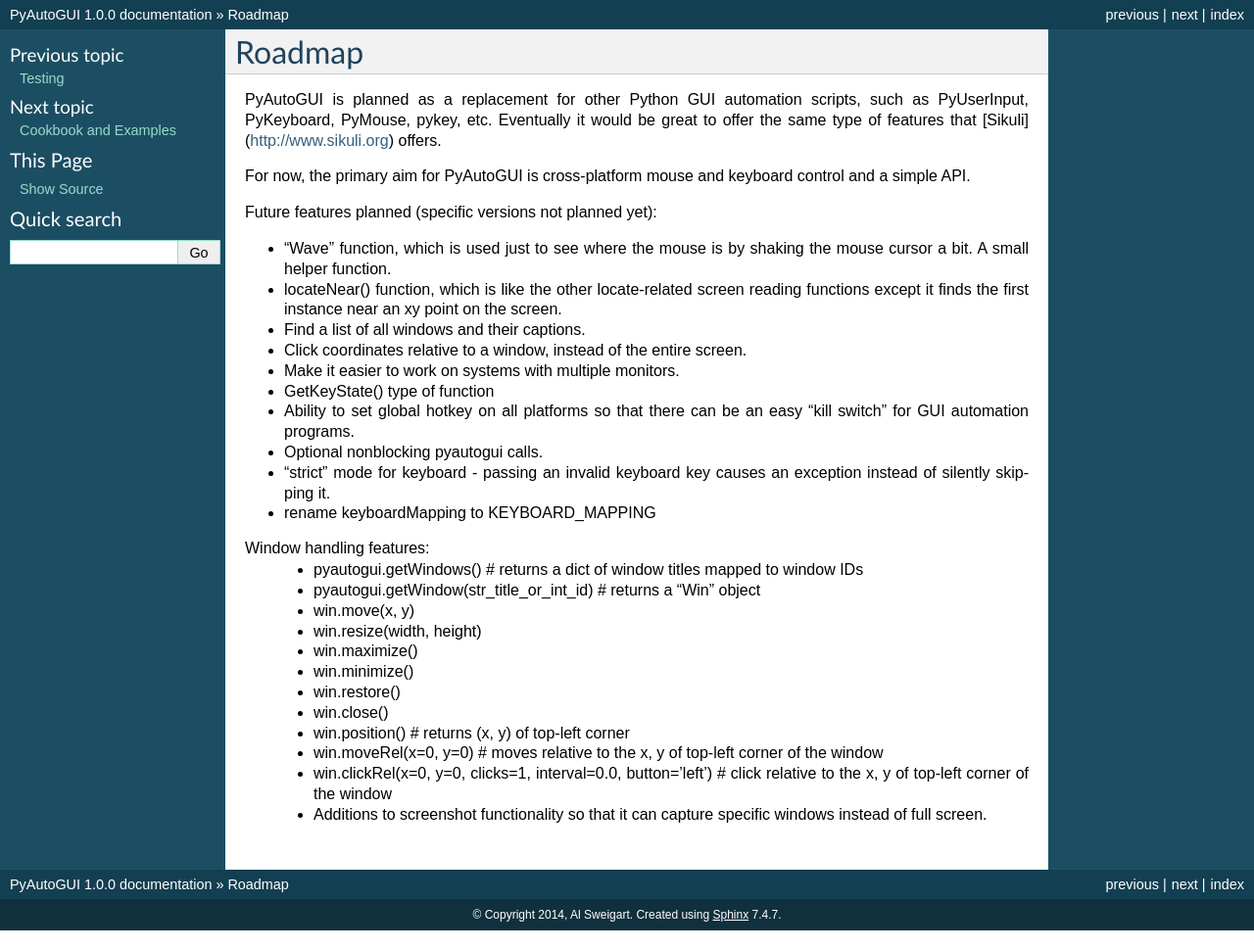
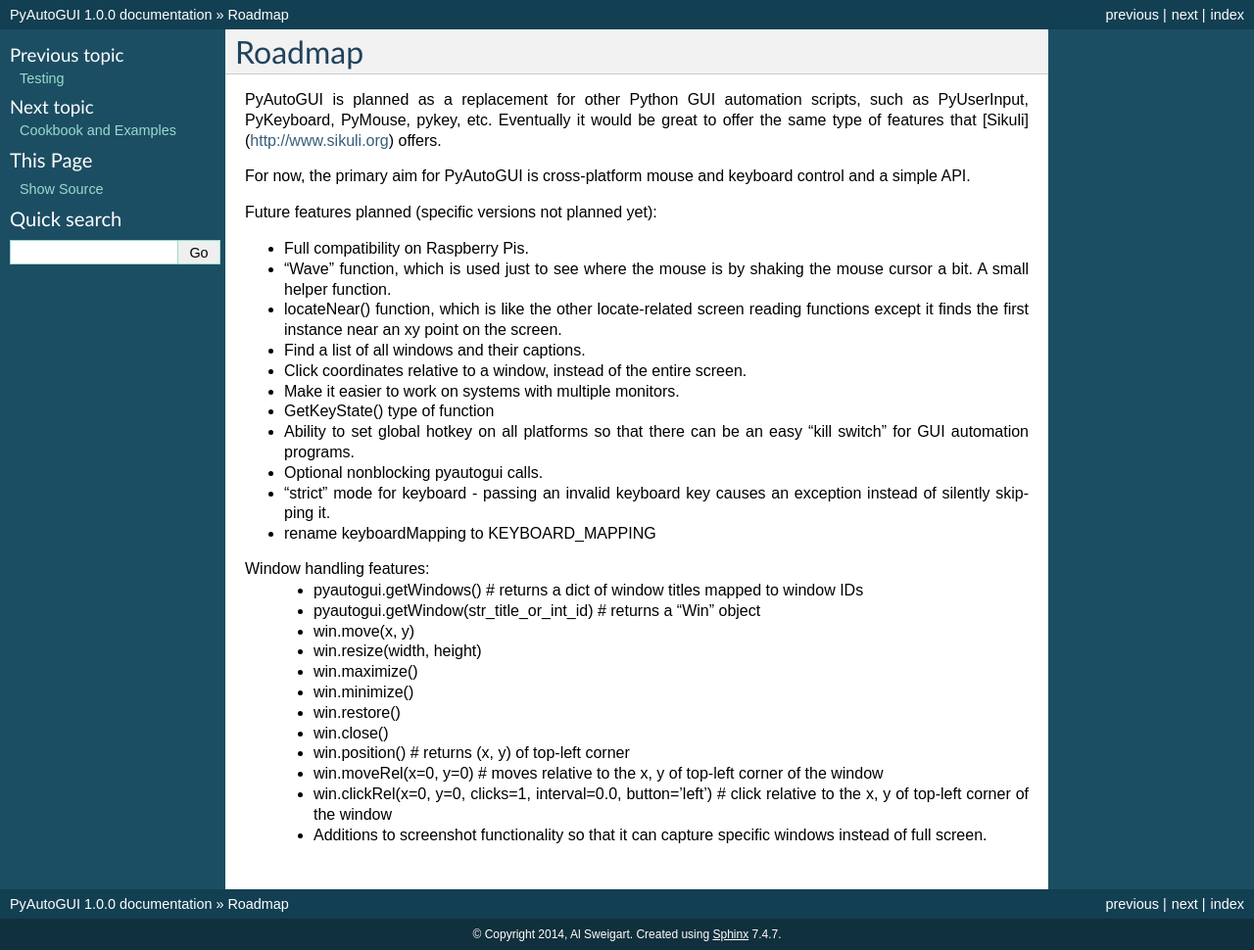
Before and after one commit to asweigart/pyautogui, a Sphinx documentation site: the page built from docs/roadmap.rst, in a window 1280 px wide. Shown: the whole page at 98% size. Built offline with Sphinx 7.4.7, drawn with Linux system fonts in a browser that asks for light colours.

Commit message:
Add note that we should strive to make PyAutoGUI work on Raspberry Pis.

```diff
--- a/docs/roadmap.rst
+++ b/docs/roadmap.rst
@@ -9,6 +9,7 @@
 
 Future features planned (specific versions not planned yet):
 
+- Full compatibility on Raspberry Pis.
 - "Wave" function, which is used just to see where the mouse is by shaking the mouse cursor a bit. A small helper function.
 - locateNear() function, which is like the other locate-related screen reading functions except it finds the first instance near an xy point on the screen.
 - Find a list of all windows and their captions.
```
